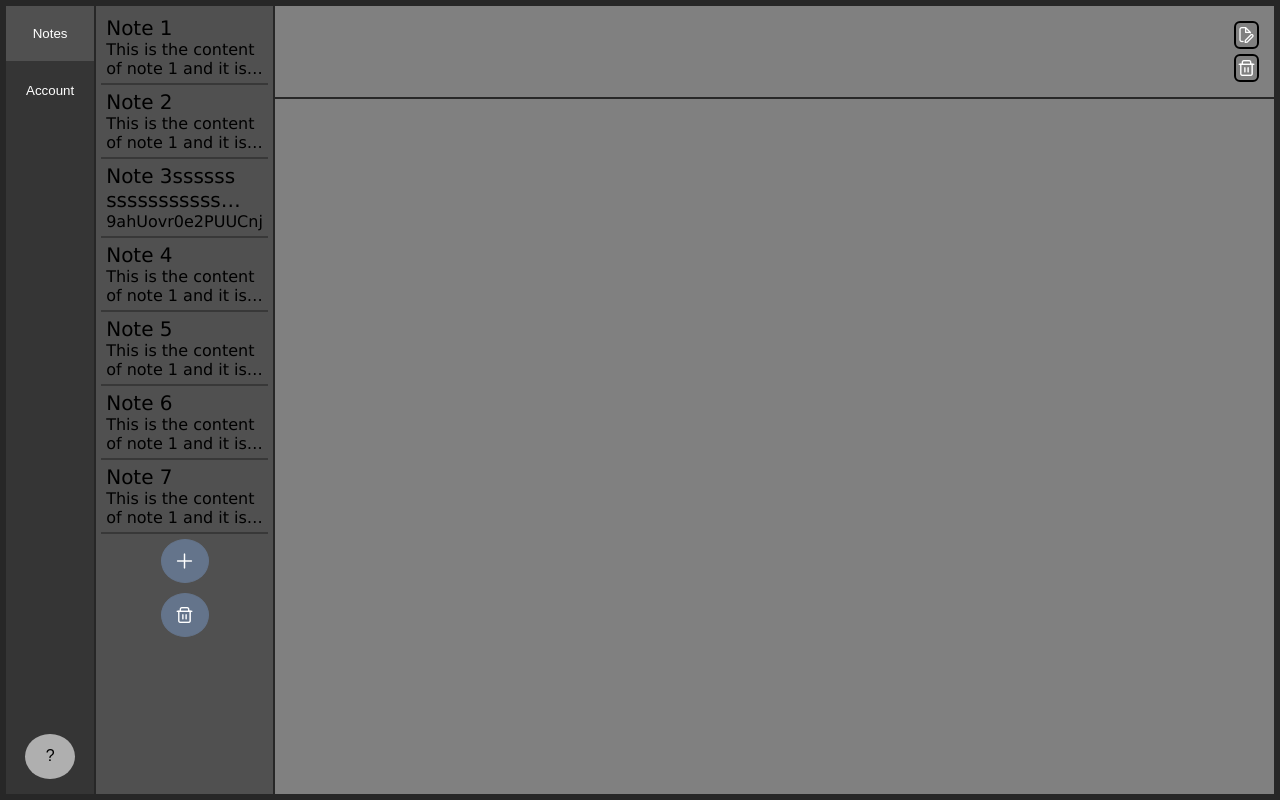
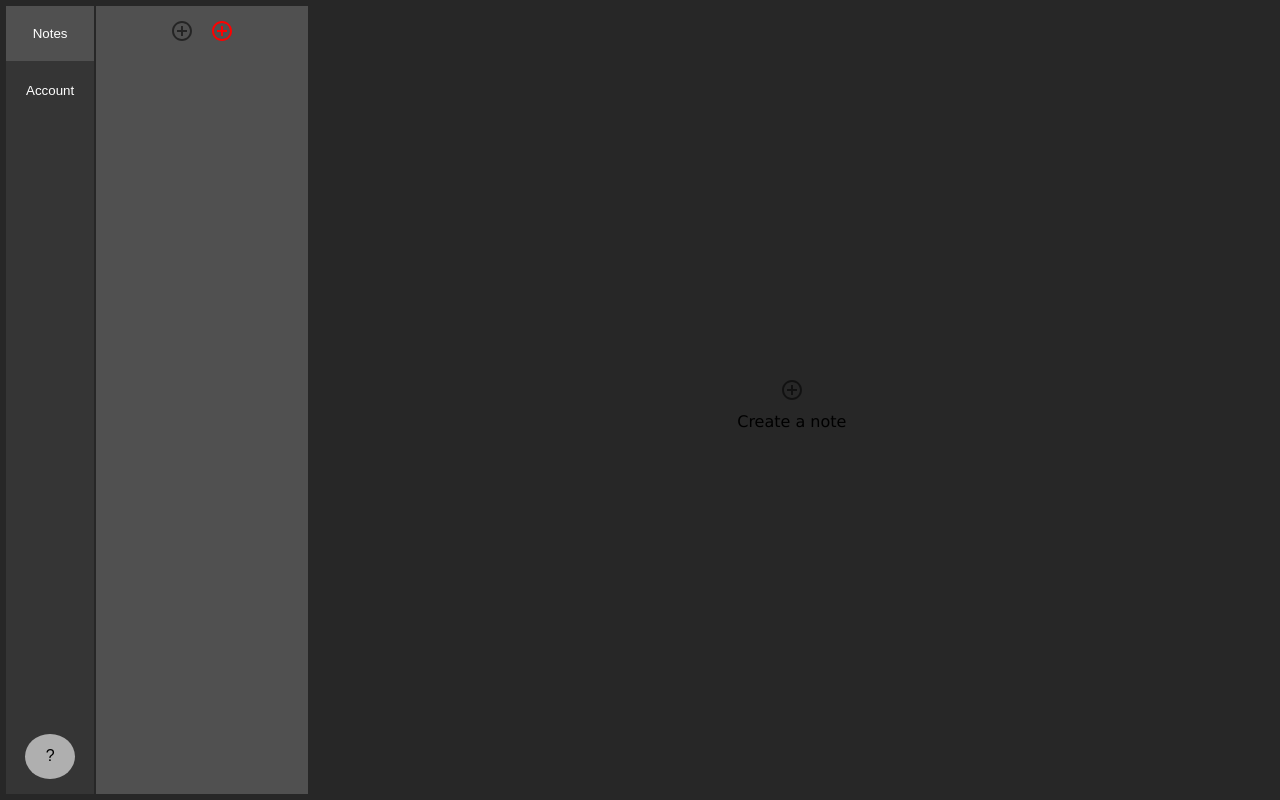
Before and after one commit to Corxl/NotesAppClient, a React (Create React App) app: page /#/ in a window 1280 px wide. Built offline with nearby package versions, Linux system fonts and the light colour scheme; a web font is replaced by a local one.

Commit message:
added editing styling to content

```diff
--- /dev/null
+++ b/src/components/Note/DefaultNotePage.tsx
@@ -0,0 +1,24 @@
+
+import AddCircleOutline from "@mui/icons-material/AddCircleOutline"
+import { IconButton } from "@mui/material"
+import React from "react"
+
+interface Props {
+  addNewNote: () => void
+}
+
+export default function NoteEmpty(props: Props) {
+  const { addNewNote } = props
+  return (
+    <div className='note note-empty'>
+      <IconButton onClick={()=> addNewNote()} >
+          <AddCircleOutline />
+      </IconButton>
+      <div className='note-empty-text'>
+        <div className='note-empty-text-title'>
+          Create a note
+        </div>
+      </div>
+    </div>
+  )
+}
--- a/src/components/Note/Note.css
+++ b/src/components/Note/Note.css
@@ -1,6 +1,19 @@
  .note {
     display: flex;
     flex-direction: column;
+    background-color: var(--primary-background-color);
+    width: 100%;
+    height: 100%;
+    gap: 2px;
+    overflow: scroll;
+}
+
+.note-empty {
+    display: flex;
+    flex-direction: column;
+    align-items: center;
+    justify-content: center;
+    background-color: transparent;
     width: 100%;
     height: 100%;
     gap: 2px;
@@ -16,13 +29,29 @@
     font-size: 250%;
 }
 
+.note-content-container {
+    min-height: 100%;
+    max-width: 100%;
+    padding: 20px 50px;
+    background-color: gray;
+    color: white;
+}
+
 .note-content {
-    background-color: grey;
-    padding: 15px;
-    height: 100%;
+    min-height: 75%;
+    width: 100%;
+    padding: 20px;
     font-size: 150%;
-    overflow: scroll;
     text-align: start;
+    background-color: gray;
+    color: black;
+    border: none;
+}
+
+.note-content-editing {
+    background-color: var(--primary-background-color);
+    color: white;
+
 }
 
 .note-buttons {
--- a/src/components/Note/Note.tsx
+++ b/src/components/Note/Note.tsx
@@ -1,23 +1,28 @@
-import { PrimeIcons } from 'primereact/api';
-import { Button } from 'primereact/button';
-import React from 'react';
+import EditIcon from '@mui/icons-material/Edit';
+import EditOutlinedIcon from '@mui/icons-material/EditOutlined';
+import { IconButton } from '@mui/material';
+import { InputTextarea } from 'primereact/inputtextarea';
+import React, { useState } from 'react';
+import 'react-quill/dist/quill.snow.css';
 import { v4 as uuidv4 } from 'uuid';
 import './Note.css';
-
 
 interface NoteProps {
   note: {
     title: string,
     content: string,
-    id: uuidv4,
-  }
-  onDelete: (id: uuidv4) => void
+    id: typeof uuidv4,
+  },
+  onDelete: (id: typeof uuidv4) => void
 }
 
 export default function Note(props: NoteProps) {
+  const {note, onDelete} = props;
+  const {title, id} = note;
 
-  const {note, onDelete} = props
-  const {title, content, id} = note
+  const [content, setContent] = useState(note.content);
+
+  const [isEditing, setIsEditing] = useState(false);
 
   return (
     <div className='note'>
@@ -27,13 +32,19 @@ export default function Note(props: NoteProps) {
           {title}
         </div>
         <div className='note-buttons'>
-          <Button icon={'pi pi-file-edit'} className='note-edit-button' tooltip='Edit'/>
-          <Button icon={'pi ' + PrimeIcons.TRASH} className='note-edit-button' tooltip='Delete' onClick={()=>onDelete(id)}/>
+          <IconButton className='note-button' onClick={() => setIsEditing(editing => !isEditing)} >
+            {
+              isEditing ? <EditIcon /> : <EditOutlinedIcon />
+            }
+          </IconButton>
+          <IconButton className='note-button' onClick={() => {}} >
+            <EditIcon />
+          </IconButton>
+
         </div>
       </div>
-      <div className='note-content'>
-
-        {content}
+        <div className='note-content-container'>
+          <InputTextarea className={'note-content' + (!isEditing ? '  note-content-editing' : '')} value={content} onChange={(e) => setContent(e.target.value)} rows={10} cols={30} autoResize readOnly={isEditing} />
       </div>
     </div>
   )
--- a/src/components/Note/index.js
+++ b/src/components/Note/index.js
@@ -1 +1,2 @@
+export { default as DefaultNotePage } from './DefaultNotePage.tsx';
 export { default as Note } from './Note.tsx';
--- a/src/components/NotesPage/NotesPage.css
+++ b/src/components/NotesPage/NotesPage.css
@@ -21,9 +21,10 @@
   align-content: flex-start;
   align-items: center;
   background-color: var(--select-color);
-  width: 15vw;
+  width: 20vw;
   height: 100%;
   padding: 5px;
+  overflow: scroll;
 }
 
 .note {
--- a/src/components/NotesPage/NotesPage.tsx
+++ b/src/components/NotesPage/NotesPage.tsx
@@ -1,94 +1,92 @@
+
+import AddCircleOutline from '@mui/icons-material/AddCircleOutline';
+import { IconButton, Skeleton } from '@mui/material';
 import 'primeicons/primeicons.css';
-import { Button } from 'primereact/button';
-import React, { useCallback, useState } from 'react';
+import React, { useCallback, useEffect, useState } from 'react';
 import { v4 as uuidv4 } from 'uuid';
 import Note from '../Note/Note.tsx';
+import { DefaultNotePage } from '../Note/index.js';
 import './NotesPage.css';
 
 interface PageNote {
   title: string,
   content: string,
-  id: string
-}
-
-const emptyPage = {
-  title: '',
-  content: '',
-  id: ''
+  id: typeof uuidv4
 }
 
 export default function NotesPage() {
 
-  const [currentNote, setCurrentNoteId] = useState<PageNote>(emptyPage)
+  const [currentNote, setCurrentNote] = useState<PageNote | undefined>(undefined)
 
-  const [notes, setNotes] = useState<PageNote[]>(
-  [
-    {
-      title: 'Note 1',
-      content: 'This is the content of note 1 and it is very long so I will amke sure that this creates the three dots whenever the content is too long for me to be able to see lmao',
-      id: uuidv4()
-    },
-    {
-      title: 'Note 2',
-      content: 'This is the content of note 1 and it is very long so I will amke sure that this creates the three dots whenever the content is too long for me to be able to see lmao lmao long note the is This',
-      id: uuidv4()
-    },
-    {
-      title: 'Note 3ssssss sssssssssss sssssssssssss ssssssssssss',
-      content: '9ahUovr0e2PUUCnj',
-      id: uuidv4()
-    },
-    {
-      title: 'Note 4',
-      content: 'This is the content of note 1 and it is very long so I will amke sure that this creates the three dots whenever the content is too long for me to be able to see lmao',
-      id: uuidv4()
-    },
-    {
-      title: 'Note 5',
-      content: 'This is the content of note 1 and it is very long so I will amke sure that this creates the three dots whenever the content is too long for me to be able to see lmao',
-      id: uuidv4()
-    },
-    {
-      title: 'Note 6',
-      content: 'This is the content of note 1 and it is very long so I will amke sure that this creates the three dots whenever the content is too long for me to be able to see lmao',
-      id: uuidv4()
-    },
-    {
-      title: 'Note 7',
-      content: 'This is the content of note 1 and it is very long so I will amke sure that this creates the three dots whenever the content is too long for me to be able to see lmao',
-      id: uuidv4()
-    }
-  ])
+  const [notes, setNotes] = useState<PageNote[]>([])
+
+  const [loading, setLoading] = useState<boolean>(true)
 
   function createNote() {
+    if (notes === undefined) return;
     setNotes([...notes, {title: 'New Notes', content: '', id: uuidv4()}])
   }
 
-  const deleteNote = useCallback((id) => {
-    setCurrentNoteId(notes.length > 1 ? notes[notes.indexOf(currentNote)] : emptyPage)
-    setNotes(notes.filter(note => note.id !== id))
+  const deleteNote = useCallback((id: typeof uuidv4) => {
+
+    if (notes.length > 0 && currentNote !== undefined) {
+      if (notes.indexOf(currentNote) === notes.length - 1) {
+        setCurrentNote(notes[notes.indexOf(currentNote) - 1])
+      } else {
+        setCurrentNote(notes[notes.indexOf(currentNote) + 1])
+      }
+    } else {
+      setCurrentNote(undefined)
+    }
+    setNotes(list => list.filter(note => note.id !== id))
   }, [notes, currentNote])
+
+  useEffect(() => {
+     setTimeout(() => {
+      setLoading(false);
+     }, 2500);
+  }, [])
 
   return (
     <div className='notes-container'>
       <div className='notes-list'>
+        {loading &&
+          [...Array(7)].map((_, index) => {
+            return (
+            <div style={{display: "flex", flexDirection: "column", width: "100%", height: "auto", gap: "10px", padding: "5px"}}>
+              <Skeleton variant='rectangular' width='70%' height='15px' animation='wave' />
+              <Skeleton variant='rectangular' width='90%' height='10px' animation='wave' />
+              <Skeleton variant='rectangular' width='85%' height='10px' animation='wave' />
+              <Skeleton variant='rectangular' width='100%' height='5px' animation='wave' />
+            </div>
+            )
+          })
+        }
         {
           notes.map((note, index) => {
             return (
               <div style={{gap: "20px",  width: "100%"}} key={index}>
-                <div className={'note-selector' + (currentNote?.id === note.id ? ' selected' : '')} key={index} onClick={()=>setCurrentNoteId(note)}>
-                  <div className='note-selector-description' style={{fontSize: "125%"}} key={index}>{note.title}</div>
-                  <div className='note-selector-description' key={index}>{note.content}</div>
+                <div className={'note-selector' + (currentNote?.id === note.id ? ' selected' : '')} key={index + 1} onClick={()=>setCurrentNote(note)}>
+                  <div className='note-selector-description' style={{fontSize: "125%"}} key={note.title}>{note.title}</div>
+                  <div className='note-selector-description' key={note.content}>{note.content}</div>
                 </div>
-                <div className='divider' key={index}/>
+                <div className='divider' key={index + 2}/>
               </div>
             )
           })
         }
-        <Button icon='pi pi-plus' severity='secondary' className='add-note-button' onClick={()=> createNote()}/>
-        <Button icon='pi pi-trash' severity='secondary' className='add-note-button' onClick={()=> createNote()}/>
+        {!loading &&
+        <div>
+          <IconButton onClick={()=> createNote()} >
+            <AddCircleOutline />
+          </IconButton>
+          <IconButton onClick={()=> setCurrentNote(undefined)} >
+            <AddCircleOutline style={{color: "red"}}/>
+          </IconButton>
+        </div>
+        }
       </div>
-      <Note note={currentNote || {title: '', content: '', id: uuidv4()}} onDelete={deleteNote}/>
+      {currentNote ? <Note note={currentNote} onDelete={deleteNote}/> : <DefaultNotePage addNewNote={createNote}/>}
     </div>
   )
 }
```
Also changed, not shown: package.json (+7 -0 lines), 1 other file (tests, documents, lock files or other folders).
